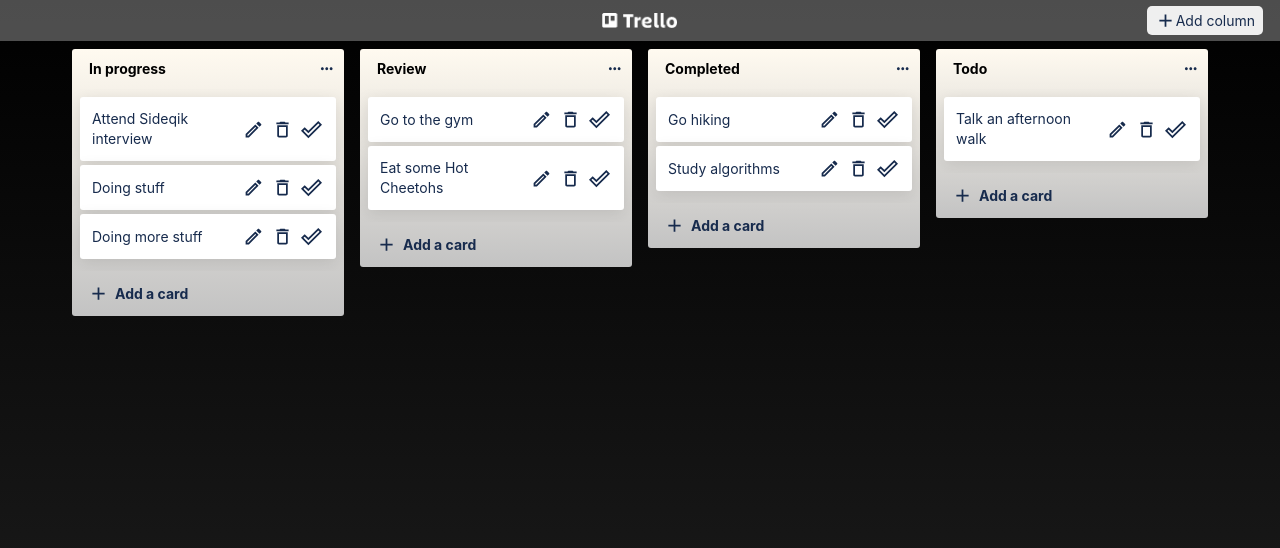
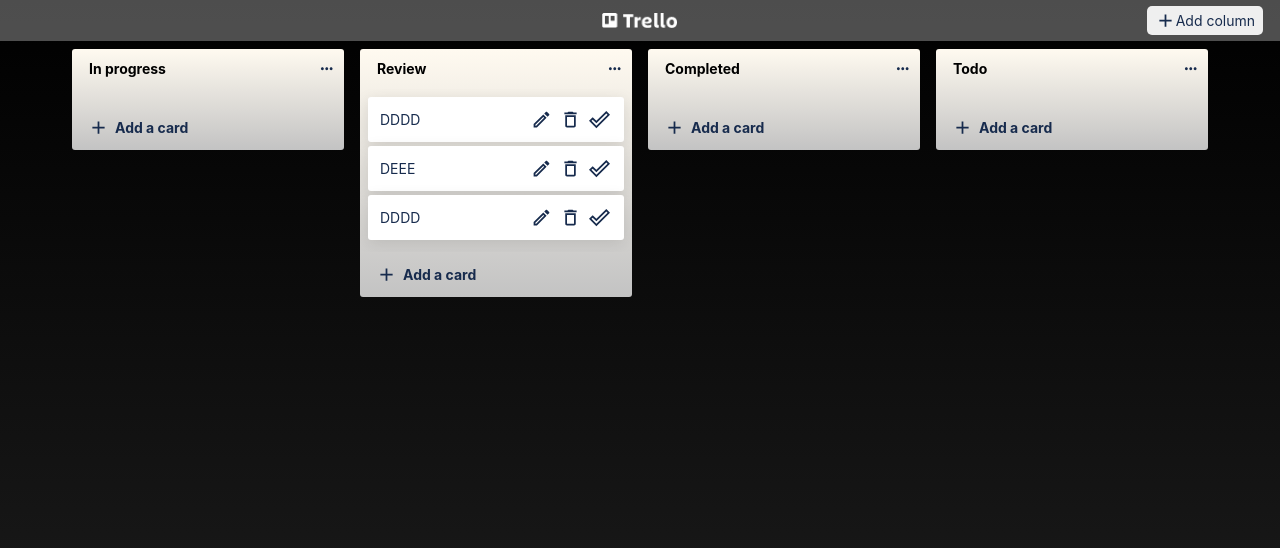
Before and after one commit to danielvorn/trello-clone, a React (Create React App) app: page / in a window 1280 px wide. Shown: the top 548 px of the page. Built offline with nearby package versions, Linux system fonts and the light colour scheme; data requests are answered from the project's data file.

Commit message:
repopulating state after creating card

```diff
--- a/db.json
+++ b/db.json
@@ -12,70 +12,42 @@
   ],
   "cards": [
     {
-      "id": "card-1",
-      "title": "Talk an afternoon walk"
+      "title": "DDDD",
+      "id": "1"
     },
     {
-      "id": "card-2",
-      "title": "Attend Sideqik interview"
+      "title": "DEEE",
+      "id": "2"
     },
     {
-      "id": "card-3",
-      "title": "Go to the gym"
-    },
-    {
-      "id": "card-4",
-      "title": "Eat some Hot Cheetohs"
-    },
-    {
-      "id": "card-5",
-      "title": "Go hiking"
-    },
-    {
-      "id": "card-6",
-      "title": "Study algorithms"
-    },
-    {
-      "title": "Doing stuff",
-      "id": "OqAS-aw"
-    },
-    {
-      "title": "Doing more stuff",
-      "id": "eiB5B7M"
+      "title": "DDDD",
+      "id": "4AGcVz4"
     }
   ],
   "columns": [
     {
       "id": "column-1",
       "title": "Todo",
-      "cardIds": [
-        "card-1"
-      ]
+      "cardIds": []
     },
     {
       "id": "column-2",
       "title": "In progress",
-      "cardIds": [
-        "card-2",
-        "OqAS-aw",
-        "eiB5B7M"
-      ]
+      "cardIds": []
     },
     {
       "id": "column-3",
       "title": "Review",
       "cardIds": [
-        "card-3",
-        "card-4"
+        "4AGcVz4",
+        "2",
+        "1"
       ]
     },
     {
       "id": "column-4",
       "title": "Completed",
-      "cardIds": [
-        "card-5",
-        "card-6"
-      ]
+      "cardIds": []
     }
   ]
 }
--- a/src/App.js
+++ b/src/App.js
@@ -9,6 +9,7 @@ const App = () => {
   const [cards, setCards] = useState([])
   const [columns, setColumns] = useState([])
   const [columnOrder, setColumnOrder] = useState([])
+  const [createCard, setCreateCard] = useState(false)
   const [createColumn, setCreateColumn] = useState(false)
 
   const deleteCardFromState = (colId, cardId) => {
@@ -45,19 +46,19 @@ const App = () => {
     setCards(cardCopy)
   }
 
-  const createCardState = (cardTitle, colId) => {
-    /** first create card **/
-    const cardsCopy = [...cards]
-    const uniqueId = '_' + Math.random().toString(36).substr(2, 9)
-    cardsCopy.push({id: uniqueId, title: cardTitle})
-    setCards(cardsCopy)
-
-    /** now add card to column **/
-    const columnsCopy = [...columns]
-    const foundIndex = columnsCopy.findIndex(col => col.id === colId)
-    columnsCopy[foundIndex].cardIds.push(uniqueId)
-    setColumns(columnsCopy)
-  }
+  // const createCardState = (cardTitle, colId) => {
+  //   /** first create card **/
+  //   const cardsCopy = [...cards]
+  //   const uniqueId = '_' + Math.random().toString(36).substr(2, 9)
+  //   cardsCopy.push({id: uniqueId, title: cardTitle})
+  //   setCards(cardsCopy)
+  //
+  //   /** now add card to column **/
+  //   const columnsCopy = [...columns]
+  //   const foundIndex = columnsCopy.findIndex(col => col.id === colId)
+  //   columnsCopy[foundIndex].cardIds.push(uniqueId)
+  //   setColumns(columnsCopy)
+  // }
 
   const markCardAsDoneState = (cardId) => {
     const cardsCopy = [...cards]
@@ -98,7 +99,7 @@ const App = () => {
     fetchCards()
     fetchColumns()
     fetchColumnOrder()
-  }, [createColumn])
+  }, [createColumn, createCard])
 
   const onDragEnd = result => {
     const {destination, source, draggableId, type} = result
@@ -168,7 +169,7 @@ const App = () => {
     setColumns(newColumn)
   }
 
-  if (cards?.length === 0 || columnOrder?.length === 0 || columns?.length === 0)
+  if (cards?.length === undefined || columnOrder?.length === undefined || columns?.length === undefined)
     return (<span>Loading...</span>)
 
   return (
@@ -190,7 +191,7 @@ const App = () => {
 
                     return <Column key={column?.id}
                                    updateCardStateAfterEdit={editCardState}
-                                   createCardState={createCardState}
+                                   setCreateCard={setCreateCard}
                                    column={column} cards={myCards} index={index}
                                    deleteCardFromState={deleteCardFromState}
                                    markCardAsDoneState={markCardAsDoneState}
--- a/src/components/Column.js
+++ b/src/components/Column.js
@@ -16,8 +16,8 @@ function Column(props) {
     const addCard = async () => {
         if (cardTitle === "") return
         client.createCard(cardTitle, props.column.id)
-            .then(props.createCardState(cardTitle, props.column.id))
-        setCardTitle("")
+            .then(r => props.setCreateCard((prevValue) => !prevValue))
+            setCardTitle("")
     }
 
     useEffect(() => {
```
